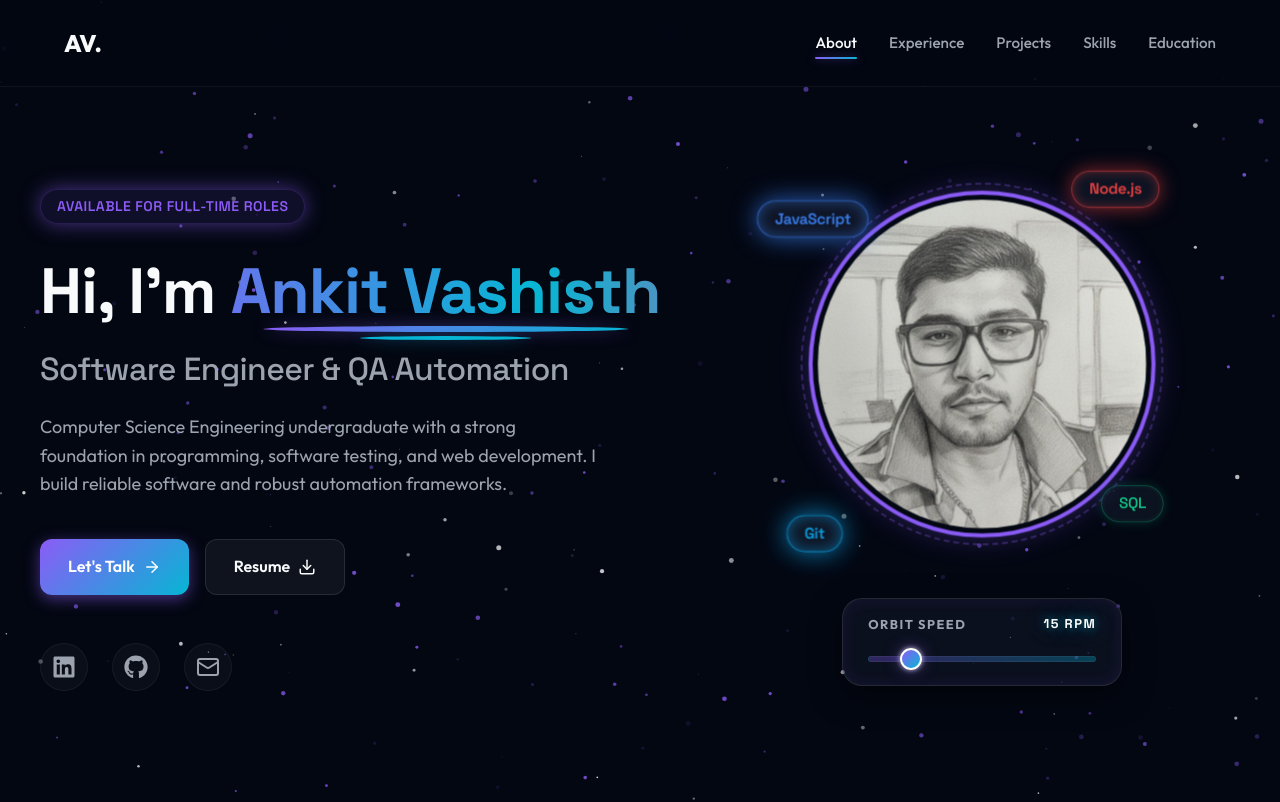
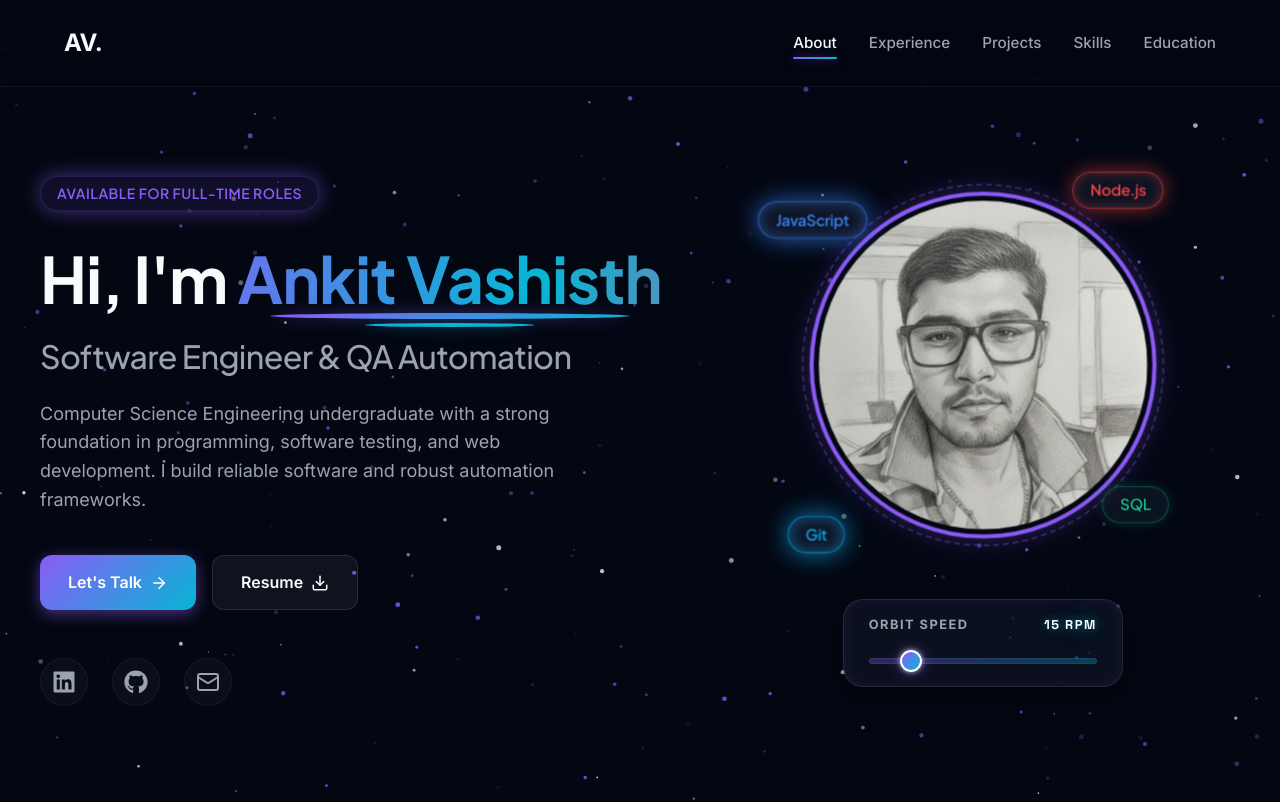
Before and after one commit to Ankitji579/My_Portfolio, a React (Vite) app: page / in a window 1280 px wide. Shown: the top 802 px of the page. Built offline with nearby package versions, Linux system fonts and the light colour scheme.

Commit message:
Improving Fonts

```diff
--- a/index.html
+++ b/index.html
@@ -6,6 +6,7 @@
     <meta name="viewport" content="width=device-width, initial-scale=1.0" />
     <link rel="preconnect" href="https://fonts.googleapis.com">
     <link rel="preconnect" href="https://fonts.gstatic.com" crossorigin>
+    <link href="https://fonts.googleapis.com/css2?family=Inter:wght@300;400;500;600;700&family=Plus+Jakarta+Sans:wght@300;400;500;600;700;800&display=swap" rel="stylesheet">
     <title>Ankit Vashisth | Software Engineer & QA Automation</title>
     <meta name="description" content="Portfolio of Ankit Vashisth, Computer Science Engineering undergraduate specializing in programming, software testing, and web development.">
   </head>
--- a/src/index.css
+++ b/src/index.css
@@ -36,7 +36,7 @@
 }
 
 body {
-  font-family: 'Outfit', system-ui, sans-serif;
+  font-family: 'Inter', system-ui, -apple-system, sans-serif;
   background-color: var(--bg-color);
   color: var(--text-primary);
   line-height: 1.6;
@@ -46,7 +46,7 @@
 }
 
 h1, h2, h3, h4, h5, h6, .hero-badge, .section-title, .tech-bubble {
-  font-family: 'Space Grotesk', system-ui, sans-serif;
+  font-family: 'Plus Jakarta Sans', system-ui, -apple-system, sans-serif;
   font-weight: 700;
   line-height: 1.2;
   margin-bottom: 1rem;
```
